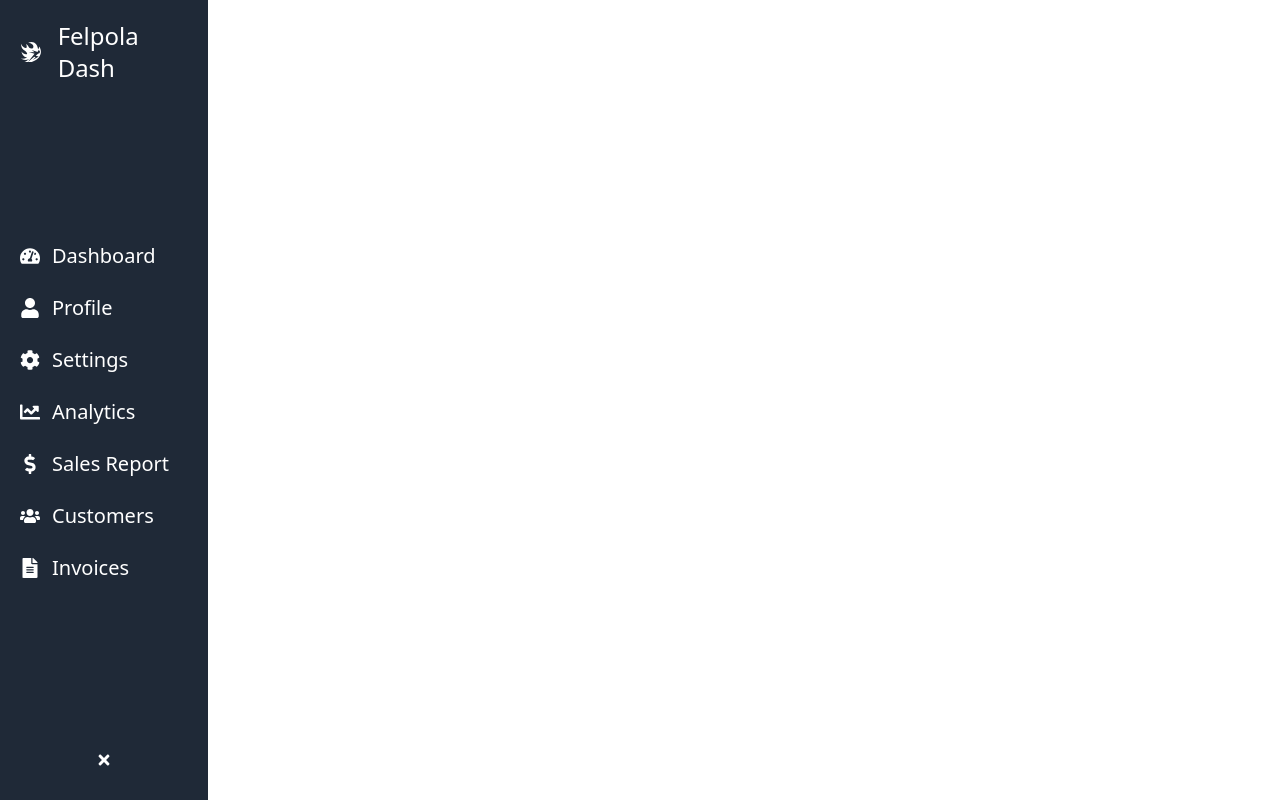
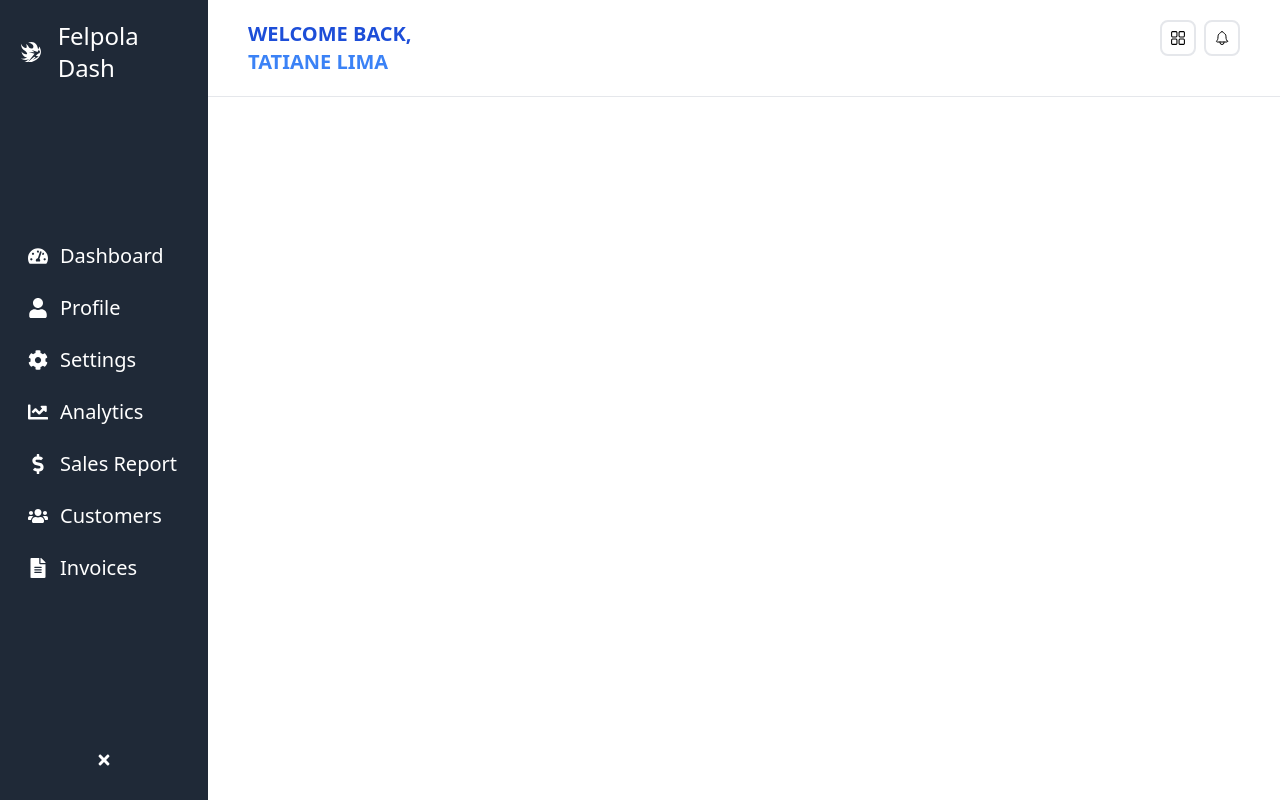
Before and after one commit to FelipeMatthew/trescon-learnings, a React (Vite) app in the folder react/dashboard-example/first-dash/: page / in a window 1280 px wide. Built offline with nearby package versions, Linux system fonts and the light colour scheme.

Commit message:
getting start hearder component

```diff
--- a/react/dashboard-example/first-dash/src/App.tsx
+++ b/react/dashboard-example/first-dash/src/App.tsx
@@ -1,19 +1,25 @@
-import { useState } from 'react';
-import Main from './components/Main';
-import Sidebar from './components/Sidebar';
-import './index.css';
+import { useState } from "react";
+import Main from "./components/Main";
+import Sidebar from "./components/Sidebar";
+import "./index.css";
 
 function App() {
   const [isOpen, setIsOpen] = useState(true);
 
   const toggleSideBar = () => {
-    setIsOpen(!isOpen)
-  }
+    setIsOpen(!isOpen);
+  };
 
   return (
-    <div className='flex h-screen font-sans'>
-      <Sidebar isOpen={isOpen} toggleSideBar={toggleSideBar}/>
-      <Main/>
+    <div className="flex h-screen font-sans">
+      <Sidebar isOpen={isOpen} toggleSideBar={toggleSideBar} />
+      <div
+        className={`flex-1 transition-all duration-300 ${
+          isOpen ? "ml-52" : "ml-20"
+        }`}
+      >
+        <Main />
+      </div>
     </div>
   );
 }
--- a/react/dashboard-example/first-dash/src/components/Header.tsx
+++ b/react/dashboard-example/first-dash/src/components/Header.tsx
@@ -1,7 +1,19 @@
+import { IoNotificationsOutline } from "react-icons/io5";
+import { RxDashboard } from "react-icons/rx";
+
 const Header = () => {
   return (
-    <div>Header</div>
-  )
-}
+    <div className="flex justify-between py-5 px-10 border-b border-gray-200">
+      <h1 className="font-bold text-blue-700 text-xl uppercase">
+         Welcome back, <span className="font-semibold text-blue-500 text-xl flex items-center gap-4">Tatiane Lima</span>
+      </h1>
 
-export default Header
+      <div className="flex gap-2">
+        <RxDashboard className="border-2 border-gray-200 p-2  text-4xl rounded-lg hover:bg-gray-100 duration-300 cursor-pointer" />
+        <IoNotificationsOutline className="border-2 border-gray-200 p-2  text-4xl rounded-lg hover:bg-gray-100 duration-300 cursor-pointer" />
+      </div>
+    </div>
+  );
+};
+
+export default Header;
--- a/react/dashboard-example/first-dash/src/components/Main.tsx
+++ b/react/dashboard-example/first-dash/src/components/Main.tsx
@@ -1,6 +1,10 @@
+import Header from './Header';
+
 const Main = () => {
   return (
-    <div>Main</div>
+    <div>
+      <Header/>
+    </div>
   )
 }
 
--- a/react/dashboard-example/first-dash/src/components/Sidebar.tsx
+++ b/react/dashboard-example/first-dash/src/components/Sidebar.tsx
@@ -34,7 +34,7 @@ const Sidebar: React.FC<Props> = ({ toggleSideBar, isOpen }) => {
           {menuList.map((item, index) => (
             <li
               key={index}
-              className="flex text-xl items-center gap-3 cursor-pointer hover:text-gray-400"
+              className="flex text-xl items-center gap-3 cursor-pointer hover:text-gray-400 ml-2"
             >
               <span>{item.icon}</span>
               <span className={`${isOpen ? "" : "hidden"} duration-300`}>
```
Also changed, not shown: react/dashboard-example/first-dash/src/components/Categories.tsx (added).
